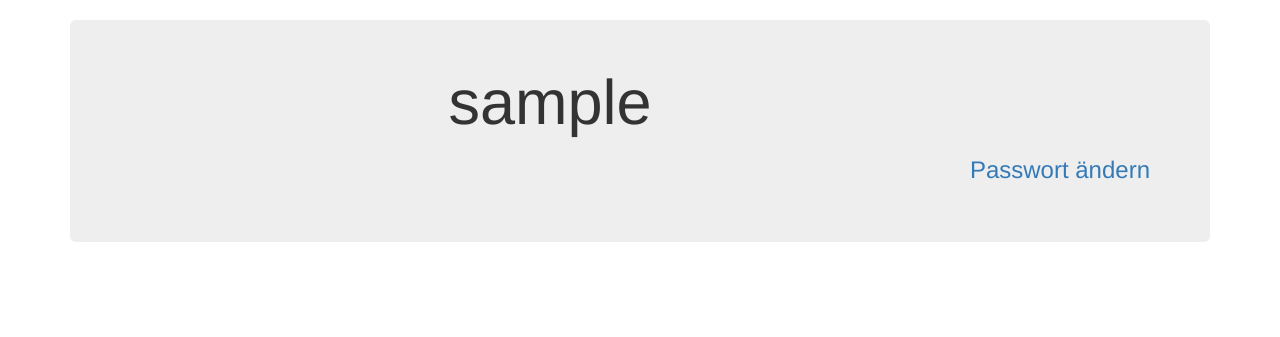
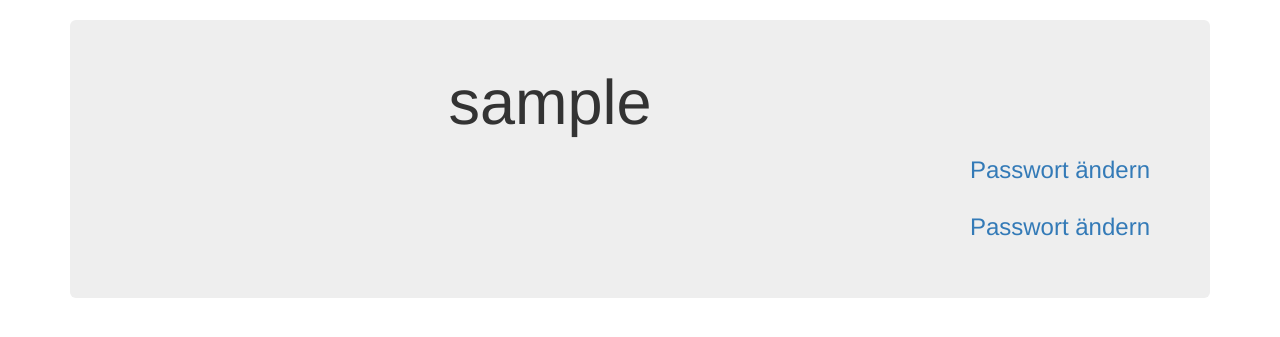
Before and after one commit to holytortoise/abw-reservierung, a Django app: page /reservierung/user/ in a window 1280 px wide. Shown: the part 51-388 px from the top of the page. Run offline with Django 3.2, Linux system fonts and the light colour scheme; the visitor is signed in with stand-in values (Sample User, id 1); data that the repository does not hold is empty; parts of the project's set-up code (start-up, migrations or seed data) failed here and were passed over; some libraries are stand-ins or nearby versions.

Commit message:
change password

```diff
--- a/src/reservierung/templates/reservierung/reservierung_user.html
+++ b/src/reservierung/templates/reservierung/reservierung_user.html
@@ -47,4 +47,8 @@
   {% endif %}
   {% endfor %}
 {% endfor %}
+<div class="wrapper">
+<h3 id='password_change'><a href="{% url 'account:password-change' %}">Passwort ändern</a></h3>
+</div>
+
 {% endblock content %}
```
